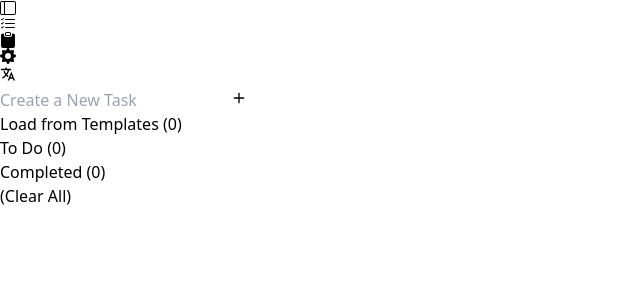
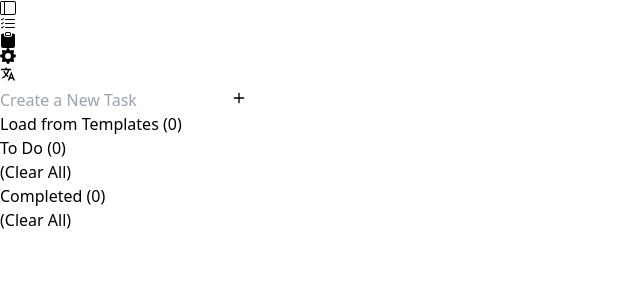
Before and after one commit to Tristan-Muggridge/template-todo, a React (Vite) app in the folder template-todo/: page /tasks in a window 1280 px wide. Shown: the top 300 px of the page, without its empty margins (0-640 px from the left). Built offline with nearby package versions, Linux system fonts and the light colour scheme.

Commit message:
refine ui of clearall

```diff
--- a/template-todo/src/routes/tasks/components/UnorderedTasks.tsx
+++ b/template-todo/src/routes/tasks/components/UnorderedTasks.tsx
@@ -18,18 +18,17 @@ export default ({tasks, taskList, label, showClearAll}:UnorderedTasksProps) => {
         <div>
             <div className="flex gap-2 w-full">
                 <h2 className="text-2xl grow">{label} ({tasks.length})</h2>
-                {
-                    showClearAll && (
-                        <button
-                            className="self-end text-xs justify-self-end hover:text-rose-500 transition-all duration-200"
-                            onClick={() => taskList.clearCompleted()}
-                        >
+                <button
+                    className={`
+                        self-end text-xs justify-self-end hover:text-rose-500 transition-all duration-200
+                        ${showClearAll && tasks.length > 0 ? 'opacity-1000' : 'opacity-0'}
+                    `}
+                    onClick={() => taskList.clearCompleted()}
+                >
 
-                        ({language.clearAll})
+                ({language.clearAll})
 
-                        </button>
-                    )
-                }
+                </button>
             </div>
             <ul className={`p-4 gap-3 flex flex-col transition-all duration-200`}>
                 {
```
